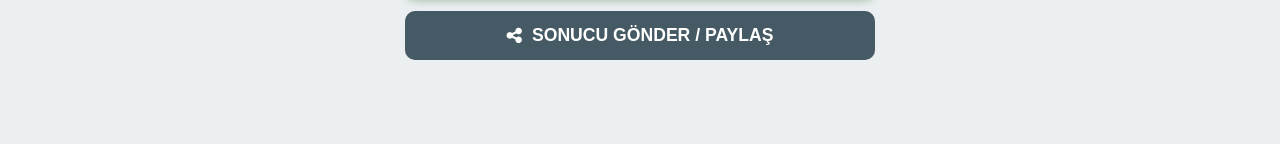
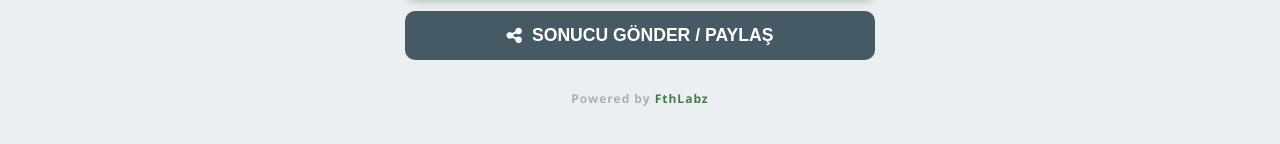
Before and after one commit to fthlabz/findik-randiman, a plain HTML site: page index.html in a window 1280 px wide. Shown: the part 818-962 px from the top of the page. Before the commit the page ends 938 px from the top, so only its background shows below. Drawn offline with Linux system fonts and the light colour scheme.

Commit message:
Update index.html

```diff
--- a/index.html
+++ b/index.html
@@ -223,6 +223,21 @@
         input:checked + .slider { background-color: var(--primary); }
         input:checked + .slider:before { transform: translateX(20px); }
 
+        /* İmza Stili */
+        .footer-signature {
+            text-align: center;
+            font-size: 0.75rem;
+            color: #90a4ae;
+            padding: 20px 0;
+            margin-top: 10px;
+            font-weight: 600;
+            letter-spacing: 1px;
+            opacity: 0.8;
+        }
+        .footer-signature strong {
+            color: var(--primary);
+        }
+
     </style>
 </head>
 <body>
@@ -336,6 +351,10 @@
         <button class="share-btn" onclick="shareResult()">
             <i class="fas fa-share-alt"></i> SONUCU GÖNDER / PAYLAŞ
         </button>
+
+        <div class="footer-signature">
+            Powered by <strong>FthLabz</strong>
+        </div>
 
     </div>
 
```
